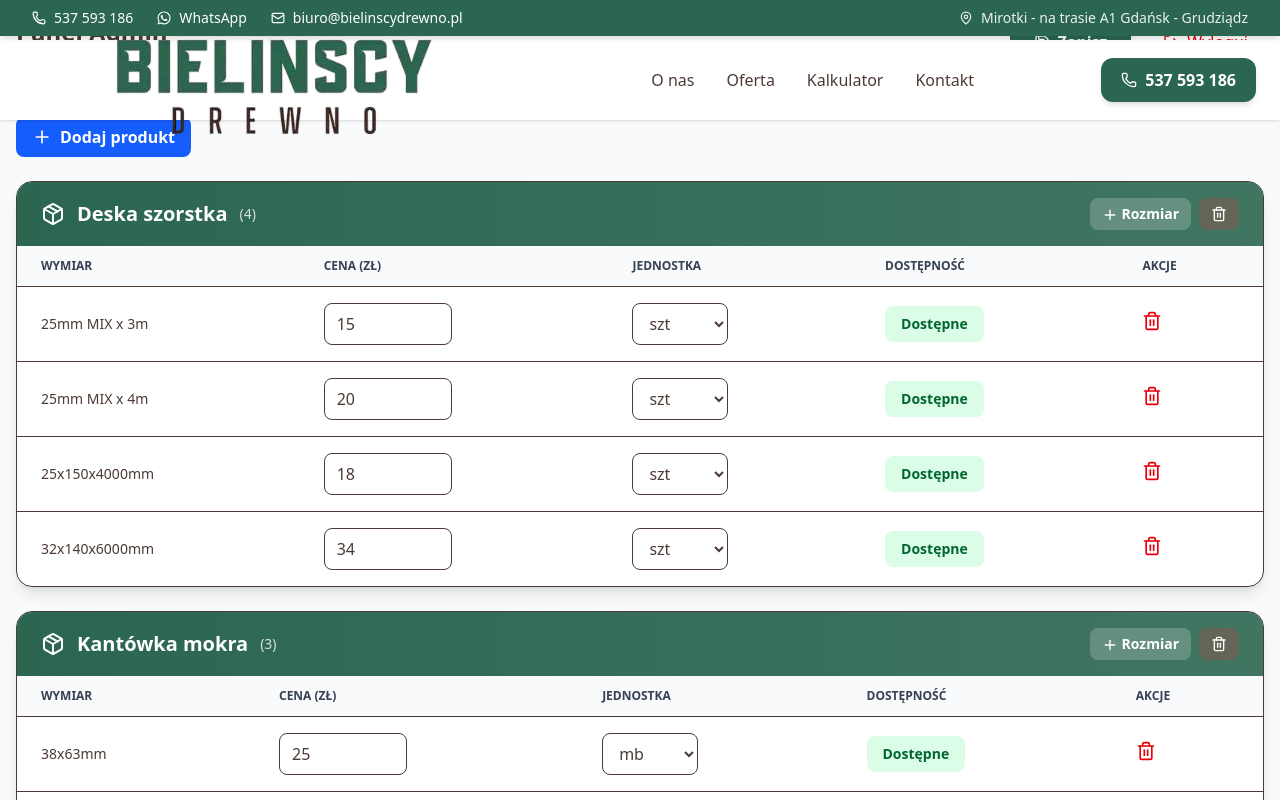
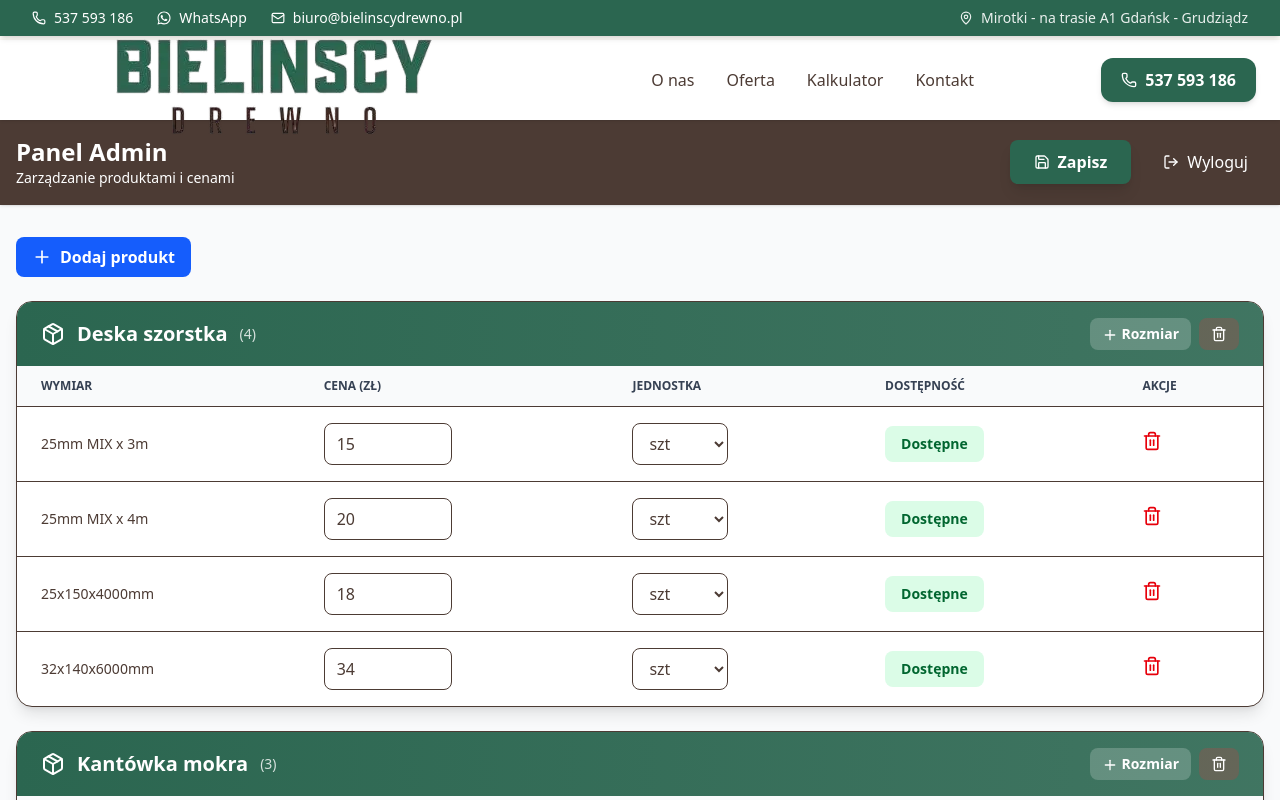
Before and after one commit to smart-marketing/bielinscy-drewno, a Next.js app: page /admin in a window 1280 px wide. Shown: the top 800 px of the page. Built offline with nearby package versions, Linux system fonts and the light colour scheme; a web font is replaced by a local one.

Commit message:
poprawki

```diff
--- a/src/app/admin/page.tsx
+++ b/src/app/admin/page.tsx
@@ -131,19 +131,19 @@ export default function AdminDashboard() {
   return (
     <div className="min-h-screen bg-gray-50">
       {/* Header */}
-      <header className="bg-white shadow-sm border-b sticky top-0 z-10">
+      <header className="bg-brand-brown shadow-sm border-b z-10 mt-30 sticky top-20">
         <div className="max-w-7xl mx-auto px-4 py-4">
           <div className="flex justify-between items-center">
             <div>
-              <h1 className="text-2xl font-bold text-brand-brown">Panel Admin</h1>
-              <p className="text-sm text-gray-600">Zarządzanie produktami i cenami</p>
+              <h1 className="text-2xl font-bold text-white">Panel Admin</h1>
+              <p className="text-sm text-white">Zarządzanie produktami i cenami</p>
             </div>
             <div className="flex gap-4">
               <button onClick={saveProducts} disabled={saving} className="px-6 py-2.5 bg-brand-green text-white rounded-lg font-bold hover:bg-brand-green/90 disabled:opacity-50 flex items-center gap-2 shadow-lg">
                 <Save className="w-4 h-4" />
                 {saving ? 'Zapisywanie...' : 'Zapisz'}
               </button>
-              <button onClick={handleLogout} className="px-4 py-2 text-red-600 hover:bg-red-50 rounded-lg flex items-center gap-2">
+              <button onClick={handleLogout} className="px-4 py-2 text-white hover:bg-red-50 rounded-lg flex items-center gap-2">
                 <LogOut className="w-4 h-4" />
                 Wyloguj
               </button>
--- a/src/app/api/contact/api-contact-route.ts
+++ /dev/null
@@ -1,67 +0,0 @@
-import { NextRequest, NextResponse } from 'next/server';
-
-export async function POST(request: NextRequest) {
-  try {
-    const { name, email, phone, subject, message } = await request.json();
-
-    // Basic validation
-    if (!name || !email || !phone || !subject || !message) {
-      return NextResponse.json(
-        { error: 'Wszystkie pola są wymagane' },
-        { status: 400 }
-      );
-    }
-
-    // Email validation
-    const emailRegex = /^[^\s@]+@[^\s@]+\.[^\s@]+$/;
-    if (!emailRegex.test(email)) {
-      return NextResponse.json(
-        { error: 'Nieprawidłowy adres email' },
-        { status: 400 }
-      );
-    }
-
-    // Here you would normally:
-    // 1. Send email via service like SendGrid, Resend, etc.
-    // 2. Save to database
-    // 3. Send notification to admin
-
-    // For now, just log to console (you'll need to implement email sending)
-    console.log('=== NOWE ZAPYTANIE KONTAKTOWE ===');
-    console.log('Imię:', name);
-    console.log('Email:', email);
-    console.log('Telefon:', phone);
-    console.log('Temat:', subject);
-    console.log('Wiadomość:', message);
-    console.log('Data:', new Date().toISOString());
-    console.log('================================');
-
-    // TODO: Implement actual email sending here
-    // Example with Resend:
-    // const { data, error } = await resend.emails.send({
-    //   from: 'kontakt@bielinscy-drewno.pl',
-    //   to: 'biuro@bielinscydrewno.pl',
-    //   subject: `Nowe zapytanie: ${subject}`,
-    //   html: `
-    //     <h2>Nowe zapytanie z formularza kontaktowego</h2>
-    //     <p><strong>Imię:</strong> ${name}</p>
-    //     <p><strong>Email:</strong> ${email}</p>
-    //     <p><strong>Telefon:</strong> ${phone}</p>
-    //     <p><strong>Temat:</strong> ${subject}</p>
-    //     <p><strong>Wiadomość:</strong></p>
-    //     <p>${message}</p>
-    //   `,
-    // });
-
-    return NextResponse.json({
-      success: true,
-      message: 'Wiadomość została wysłana'
-    });
-  } catch (error) {
-    console.error('Contact form error:', error);
-    return NextResponse.json(
-      { error: 'Wystąpił błąd serwera' },
-      { status: 500 }
-    );
-  }
-}
--- /dev/null
+++ b/src/app/api/contact/route.ts
@@ -0,0 +1,57 @@
+import { NextRequest, NextResponse } from 'next/server';
+
+export async function POST(request: NextRequest) {
+  try {
+    const body = await request.json();
+    const { name, email, phone, subject, message } = body;
+
+    // Walidacja
+    if (!name || !email || !phone || !subject || !message) {
+      return NextResponse.json(
+        { error: 'Wszystkie pola są wymagane' },
+        { status: 400 }
+      );
+    }
+
+    const emailRegex = /^[^\s@]+@[^\s@]+\.[^\s@]+$/;
+    if (!emailRegex.test(email)) {
+      return NextResponse.json(
+        { error: 'Nieprawidłowy adres email' },
+        { status: 400 }
+      );
+    }
+
+    // Wyślij do n8n webhook
+    const webhookUrl = process.env.N8N_WEBHOOK_URL;
+
+    if (webhookUrl) {
+      await fetch(webhookUrl, {
+        method: 'POST',
+        headers: { 'Content-Type': 'application/json' },
+        body: JSON.stringify({
+          name,
+          email,
+          phone,
+          subject,
+          message,
+          timestamp: new Date().toISOString(),
+          source: 'bielinscy-drewno.pl'
+        })
+      });
+    }
+
+    console.log('✅ Wiadomość wysłana do n8n:', { name, email, subject });
+
+    return NextResponse.json({
+      success: true,
+      message: 'Wiadomość wysłana! Odezwiemy się wkrótce.'
+    });
+
+  } catch (error) {
+    console.error('❌ Error:', error);
+    return NextResponse.json(
+      { error: 'Błąd serwera. Spróbuj ponownie.' },
+      { status: 500 }
+    );
+  }
+}
--- a/src/components/FinalCTA.tsx
+++ b/src/components/FinalCTA.tsx
@@ -13,7 +13,7 @@ const guarantees = [
 ];
 
 const stats = [
-  { number: "500+", label: "Dostaw rocznie", icon: Zap },
+  { number: "1000+", label: "Dostaw rocznie", icon: Zap },
   { number: "12", label: "Lat doświadczenia", icon: Shield },
   { number: "2-3", label: "Dni realizacji", icon: Clock },
 ];
```
